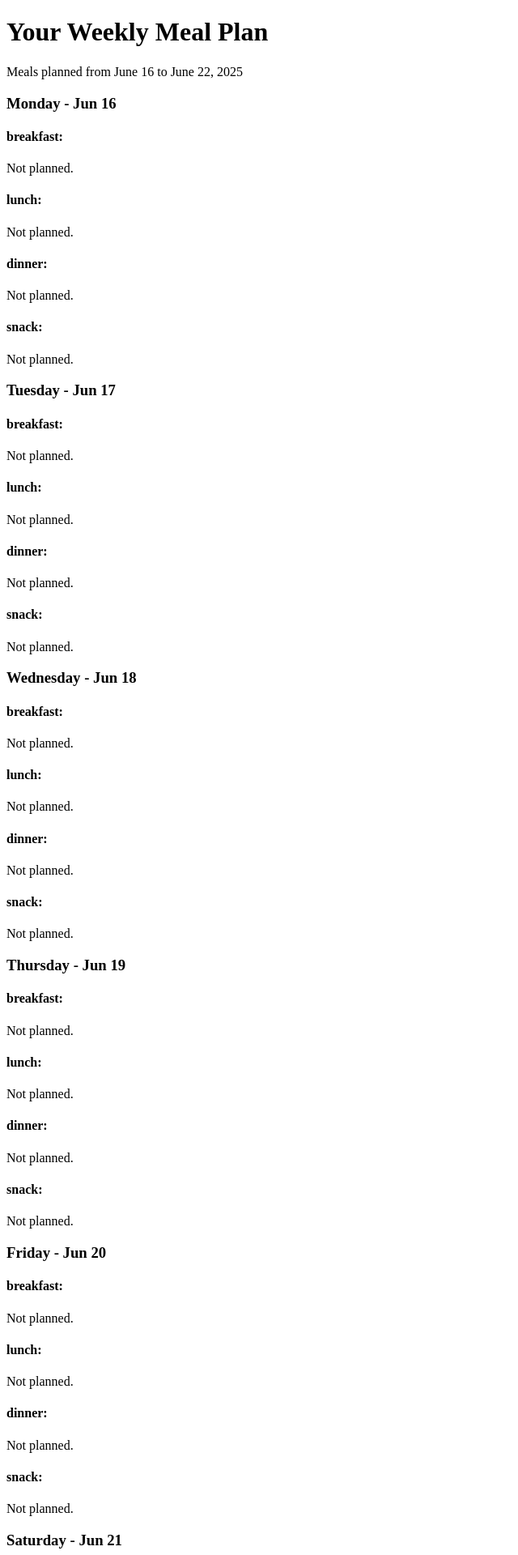
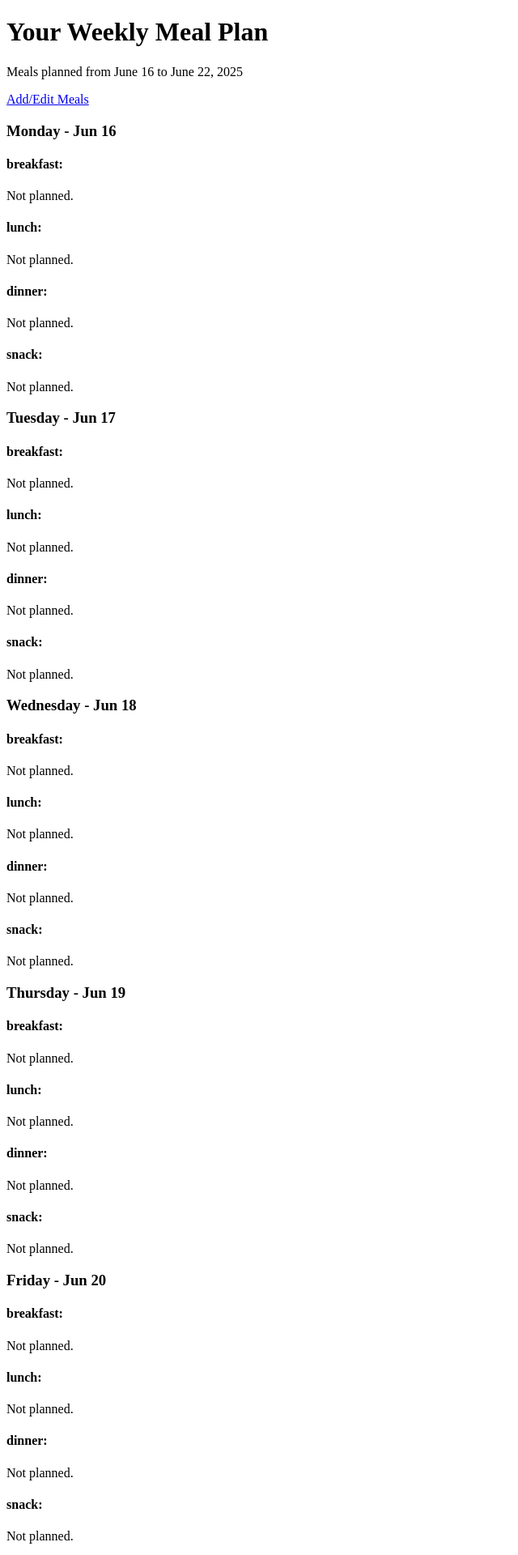
Before and after one commit to ch7oe/Steady, a Flask app: page /meal-plan in a window 1280 px wide. Shown: the top 1920 px of the page at 81% size, without its empty margins (0-640 px from the left). Run offline with Flask 3, Linux system fonts and the light colour scheme; the visitor is signed in with stand-in values (Sample User, id 1); data that the repository does not hold is empty.

Commit message:
added Add/edit meals link to top of page as well as bottom for convenience

```diff
--- a/templates/dashboard.html
+++ b/templates/dashboard.html
@@ -79,7 +79,7 @@
                 } else if (hour < 18) {
                     greetingPrefix = "Good evening, ";
                 } else {
-                    greetingPrefix = "Good evening. ";
+                    greetingPrefix = "Good evening, ";
                 }
                 greetingDashboard.textContent = greetingPrefix + userDashboard + "!";
             }
--- a/templates/meal_plan_view.html
+++ b/templates/meal_plan_view.html
@@ -8,6 +8,9 @@
         <p>
             Meals planned from {{ week_start.strftime('%B %d') }} to {{ week_end.strftime('%B %d, %Y') }}
         </p>
+        <div>
+            <a href="/meal-plan/edit/{{ week_start.strftime('%Y-%m-%d') }}">Add/Edit Meals</a>
+        </div>
     </div>
 
     <!-- meal plan grid -->
```
